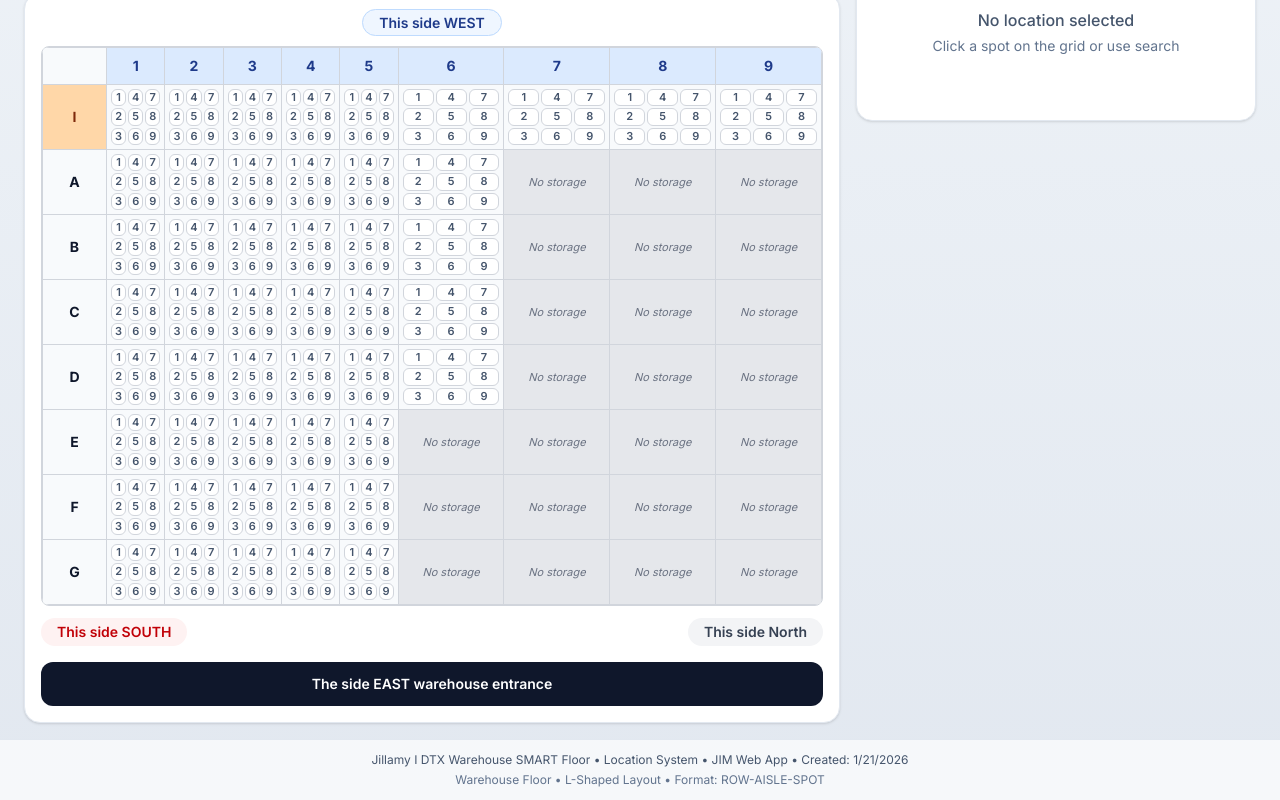
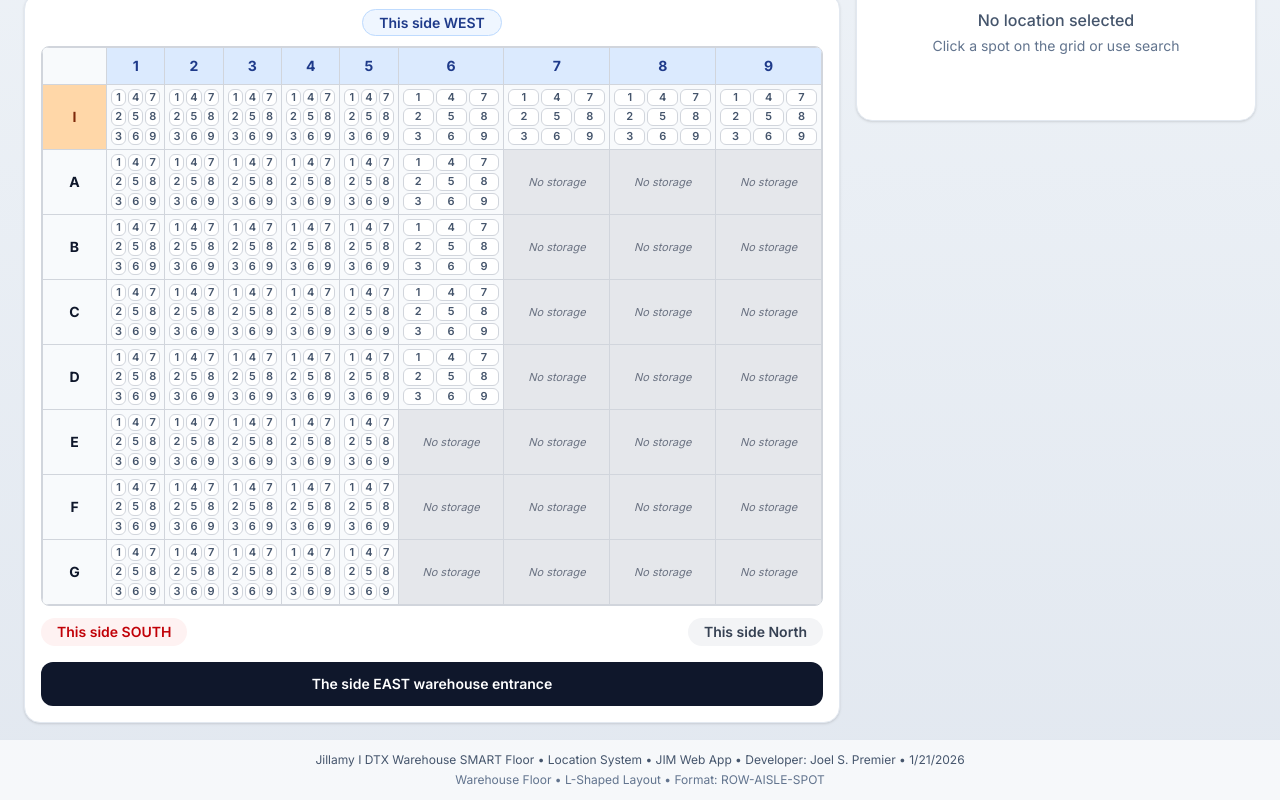
Before and after one commit to LoHiDi-Dev/jillamy-dtx-floor-plan, a React (Vite) app: page / in a window 1280 px wide. Shown: the part 390-1190 px from the top of the page. Built offline with nearby package versions, Linux system fonts and the light colour scheme.

Commit message:
chore: add developer attribution
Add Developer: Joel S. Premier to README, package metadata, and app footer.

```diff
--- a/package.json
+++ b/package.json
@@ -3,6 +3,7 @@
   "private": true,
   "version": "1.0.0",
   "description": "Jillamy DTX warehouse floor plan (React + Vite + Tailwind).",
+  "author": "Joel S. Premier",
   "type": "module",
   "scripts": {
     "build": "node ./node_modules/vite/bin/vite.js build",
--- a/src/app/App.tsx
+++ b/src/app/App.tsx
@@ -25,7 +25,10 @@ export default function App() {
           {/* Footer */}
           <footer className="shrink-0 border-t border-[#e2e8f0] bg-white/70 px-6 py-3 text-slate-600">
             <div className="mx-auto max-w-7xl text-center text-xs">
-              <p>Jillamy I DTX Warehouse SMART Floor • Location System • JIM Web App • Created: {new Date().toLocaleDateString()}</p>
+              <p>
+                Jillamy I DTX Warehouse SMART Floor • Location System • JIM Web App • Developer: Joel S. Premier •{" "}
+                {new Date().toLocaleDateString()}
+              </p>
               <p className="mt-1 text-slate-500">Warehouse Floor • L-Shaped Layout • Format: ROW-AISLE-SPOT</p>
             </div>
           </footer>
```
Also changed, not shown: 1 other file (tests, documents, lock files or other folders).
